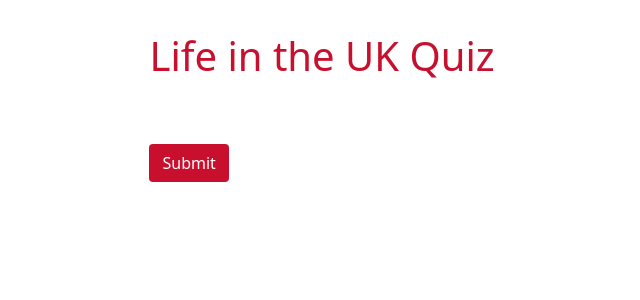
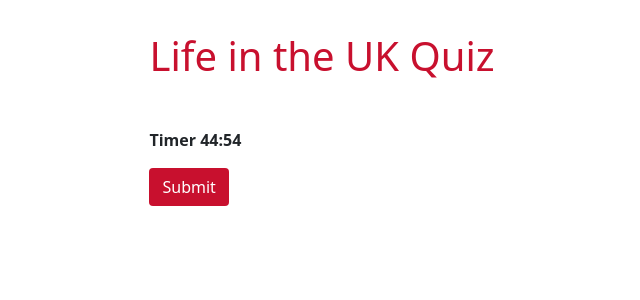
Before and after one commit to lemosbc/lituk-quiz-app, a Django app: page /questions_list in a window 1280 px wide. Shown: the part 34-334 px from the top of the page, without its empty margins (318-958 px from the left). Run offline with Django 4.2, Linux system fonts and the light colour scheme; the visitor is signed in with stand-in values (Sample User, id 1); data that the repository does not hold is empty.

Commit message:
Implement a JS 45min timer

```diff
--- a/quiz/templates/quiz/questions_list.html
+++ b/quiz/templates/quiz/questions_list.html
@@ -5,6 +5,7 @@
   <div class="mb-5">
 <h1><a href="/">Life in the UK Quiz</a></h1>
 </div>
+<div id="displaytimer"><b>Timer 45:00</b></div>
 <div>
 <form action="" method="POST" role="form">
 
@@ -49,6 +50,7 @@
   </div>
 
     {% endfor %}
+    <input id='timer' type='hidden' name="timer" value="">
     <div>
 
     <button type="submit" class="btn flag-red text-white mt-3" name="quiz-submit" id="submit-btn">Submit</button>
@@ -56,6 +58,25 @@
   </div>
 </div>
 </form>
+
+{% block script %}
+        <script>
+            const timer = document.getElementById('displaytimer')
+            console.log(timer.textContent)
+            const inputTag = document.getElementById('timer')
+
+            t = 2700 /* Sets a 45 min timer */
+            setInterval(()=>{
+                --t
+                var seconds = t % 60;
+                var secondsInMinutes = (t - seconds) / 60;
+                var minutes = secondsInMinutes % 60;
+                timer.innerHTML ="<b>Timer " + minutes + ":" + seconds;
+                inputTag.value = t
+            },1000)
+        </script>
+    {% endblock script %}
+
 </div>
 </div>
 
--- a/quiz/templates/quiz/results.html
+++ b/quiz/templates/quiz/results.html
@@ -5,6 +5,7 @@
     <div class="card-body">
       <h5 class="card-title">Results</h5>
       <p class="card-text">Score: {{ attempt_score }} / 24</p>
+      <p class="card-text">Time: {{ time }}</p>
       <a
         href="{% url 'questions_list' %}"
         class="btn flag-blue text-white"
--- a/quiz/views.py
+++ b/quiz/views.py
@@ -38,6 +38,7 @@ class QuestionsList(LoginRequiredMixin,View):
         user_results.save()
         context = {
             'attempt_score': attempt_score,
+            'time' : request.POST.get('timer'),
         }
         print(context)
 
```
